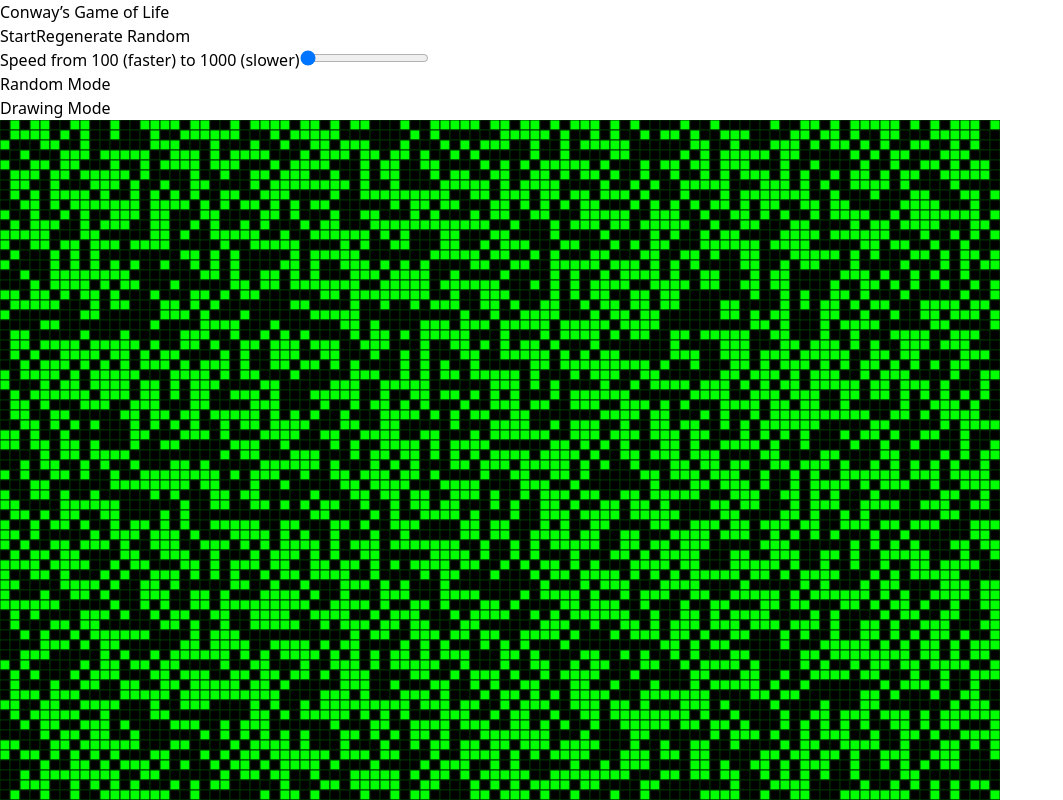
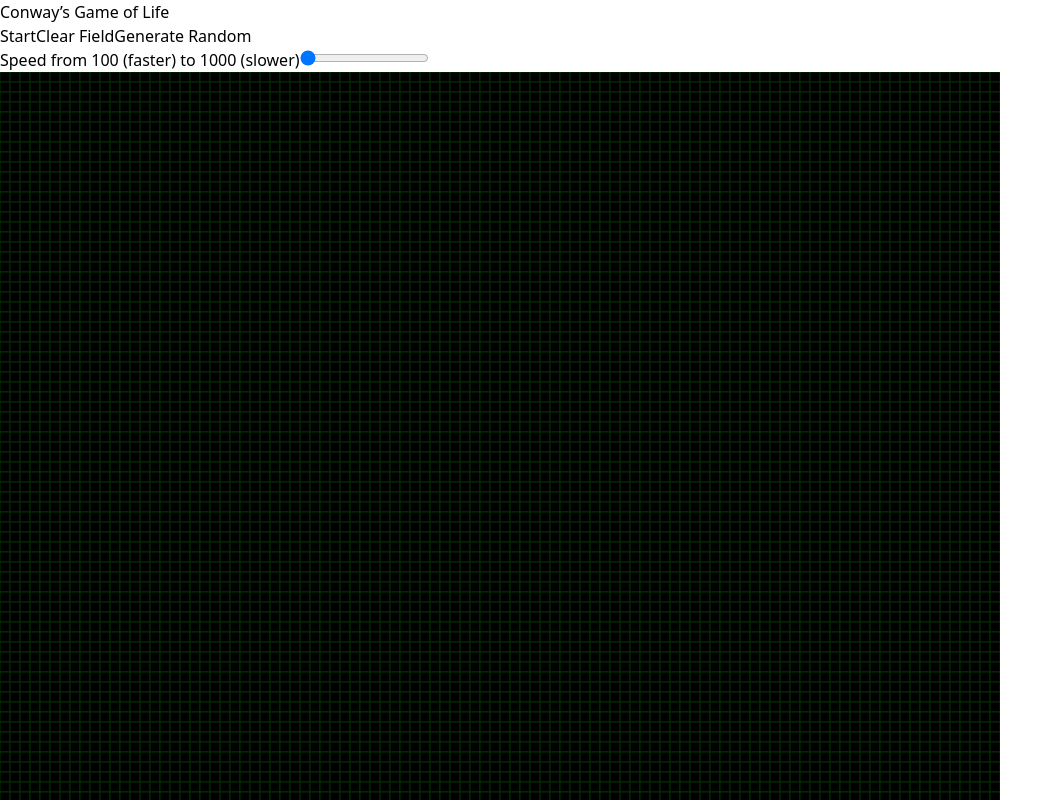
Before and after one commit to ALapina/Conways-Game-of-Life, a React (Vite) app: page / in a window 1280 px wide. Shown: the top 800 px of the page, without its empty margins (0-1063 px from the left). Built offline with nearby package versions, Linux system fonts and the light colour scheme.

Commit message:
refactor

```diff
--- a/index.html
+++ b/index.html
@@ -4,7 +4,7 @@
     <meta charset="UTF-8" />
     <link rel="icon" type="image/svg+xml" href="/vite.svg" />
     <meta name="viewport" content="width=device-width, initial-scale=1.0" />
-    <title>Vite + React + TS</title>
+    <title>Conways Game of Life</title>
   </head>
   <body>
     <div id="root"></div>
--- a/src/App.tsx
+++ b/src/App.tsx
@@ -9,22 +9,13 @@
 // TODO: Some styles
 // TODO: Write tests
 // TODO: Maybe WIDTH, HEIGHT, RESOLUTION as inputs (probably no)
-// TODO: Readme
-// TODO: Host on github pages
+// DONE: Readme
+// DONE: Host on github pages
 
-//DONE: When we switch between modes preserve grid changes. DO not regenerate Grid
-
-import {useEffect, useRef, useState} from 'react';
-import {Switch} from './components/switch.tsx';
-import {
-  CANVAS_HEIGHT,
-  CANVAS_WIDTH,
-  DEFAULT_SPEED,
-  RESOLUTION,
-  COLS,
-  ROWS,
-} from './constants.ts';
-import {renderGrid} from "./utils/render-grid.ts";
+import {useEffect, useState} from 'react';
+import {DEFAULT_SPEED, COLS, ROWS} from './constants.ts';
+import {buildNextGenerationGrid} from './utils/build-next-generation-grid.tsx';
+import {Canvas} from './components/canvas.tsx';
 
 const buildRandomGrid = (): number[][] => {
   const grid = [];
@@ -35,125 +26,22 @@ const buildRandomGrid = (): number[][] => {
 };
 
 const buildEmptyGrid = (): number[][] => {
-  return new Array(COLS)
-    .fill(null)
-    .map(() => new Array(ROWS).fill(null).map(() => 0));
-};
-
-const countNeighbors = (grid: number[][], col: number, row: number) => {
-  let sumNeighbours = 0;
-
-  //looping through all neighbours
-  for (let i = -1; i < 2; i++) {
-    for (let j = -1; j < 2; j++) {
-      //do not loop over current cell
-      if (i === 0 && j === 0) {
-        continue;
-      }
-
-      const x_cell = col + i;
-      const y_cell = row + j;
-
-      if (x_cell >= 0 && y_cell >= 0 && x_cell < COLS && y_cell < ROWS) {
-        const currentNeighbour = grid[col + i][row + j];
-        sumNeighbours += currentNeighbour;
-      }
-    }
-  }
-
-  return sumNeighbours;
-};
-
-const nextGeneration = (grid: number[][]) => {
-  // create exact copy of current grid
-  const nextGeneration = grid.map((arr) => [...arr]);
-
-  for (let col = 0; col < grid.length; col++) {
-    for (let row = 0; row < grid[col].length; row++) {
-      const cell = grid[col][row];
-
-      const neighbors = countNeighbors(grid, col, row);
-
-      // rules
-      if (cell == 0 && neighbors == 3) {
-        nextGeneration[col][row] = 1;
-      } else if (cell == 1 && (neighbors < 2 || neighbors > 3)) {
-        nextGeneration[col][row] = 0;
-      }
-    }
-  }
-
-  return nextGeneration;
+  return new Array(COLS).fill(null).map(() => new Array(ROWS).fill(0));
 };
 
 function App() {
-  const [drawingMode, setDrawingMode] = useState(false);
-  const [drawingGrid, setDrawingGrid] = useState(buildEmptyGrid());
-  const [randomGrid, setRandomGrid] = useState(buildRandomGrid());
+  const [grid, setGrid] = useState(buildEmptyGrid());
   const [start, setStart] = useState(false);
   const [speed, setSpeed] = useState(DEFAULT_SPEED);
-  const [isDrawing, setIsDrawing] = useState(false)
-
-  const canvasRef = useRef<HTMLCanvasElement | null>(null);
-  const contextRef = useRef<CanvasRenderingContext2D | null>(null);
 
   useEffect(() => {
-    const canvas = canvasRef.current;
-    if (!canvas) return;
-    const context = canvas.getContext('2d');
-    if (!context) return;
-    contextRef.current = context;
-
-    canvas.width = CANVAS_WIDTH;
-    canvas.height = CANVAS_HEIGHT;
-
-    if (drawingMode) {
-      renderGrid(context, drawingGrid);
-    } else renderGrid(context, randomGrid);
-  }, [drawingGrid, randomGrid, start, drawingMode]);
-
-  useEffect(() => {
-    if (start && drawingMode) {
+    if (start) {
       const interval = setInterval(() => {
-        setDrawingGrid(nextGeneration(drawingGrid));
+        setGrid(buildNextGenerationGrid(grid));
       }, speed);
       return () => clearInterval(interval);
     }
-    if (start && !drawingMode) {
-      const interval = setInterval(() => {
-        setRandomGrid(nextGeneration(randomGrid));
-      }, speed);
-      return () => clearInterval(interval);
-    }
-  }, [drawingGrid, randomGrid, start, drawingMode, speed]);
-
-  const drawOnCanvas = (nativeEvent: any) => {
-    const {offsetX, offsetY} = nativeEvent;
-    const x = Math.floor(offsetX / RESOLUTION)
-    const y = Math.floor(offsetY / RESOLUTION)
-
-    if (!drawingGrid[x][y]) {
-      const copyOfGrid = [...drawingGrid];
-      copyOfGrid[x][y] = copyOfGrid[x][y] ? 0 : 1;
-      setDrawingGrid(copyOfGrid);
-    }
-  }
-
-  const startDrawing = ({nativeEvent}:any) => {
-    drawOnCanvas(nativeEvent);
-    setIsDrawing(true);
-  }
-
-  const finishDrawing = () => {
-    setIsDrawing(false);
-  };
-
-  const draw = ({nativeEvent}:any) => {
-    if (!isDrawing) {
-      return;
-    }
-    drawOnCanvas(nativeEvent);
-  }
+  }, [grid, start, speed]);
 
   return (
     <>
@@ -173,13 +61,18 @@ function App() {
         className={
           'disabled:opacity-50 m-4 py-2 px-4 rounded-full border-0 bg-violet-50 text-violet-700 hover:bg-violet-100'
         }
-        onClick={() => {
-          if (drawingMode) {
-            setDrawingGrid(buildEmptyGrid());
-          } else setRandomGrid(buildRandomGrid());
-        }}
+        onClick={() => setGrid(buildEmptyGrid())}
       >
-        {drawingMode ? 'Clear Field' : 'Regenerate Random'}
+        {'Clear Field'}
+      </button>
+      <button
+        disabled={start}
+        className={
+          'disabled:opacity-50 m-4 py-2 px-4 rounded-full border-0 bg-violet-50 text-violet-700 hover:bg-violet-100'
+        }
+        onClick={() => setGrid(buildRandomGrid())}
+      >
+        {'Generate Random'}
       </button>
       <div className={'p-4 border border-green-800'}>
         <label htmlFor={'speed'} className={'pr-4'}>
@@ -195,13 +88,7 @@ function App() {
           type={'range'}
         />
       </div>
-      <Switch
-        gameRunning={start}
-        onChange={() => {
-          setDrawingMode(!drawingMode);
-        }}
-      />
-      <canvas onMouseDown={startDrawing} onMouseUp={finishDrawing} onMouseMove={draw} ref={canvasRef} />
+      <Canvas grid={grid} setGrid={setGrid} start={start} />
     </>
   );
 }
--- /dev/null
+++ b/src/components/canvas.tsx
@@ -0,0 +1,64 @@
+import {CANVAS_HEIGHT, CANVAS_WIDTH, RESOLUTION} from '../constants.ts';
+import {Dispatch, SetStateAction, useEffect, useRef, useState} from 'react';
+import {renderGrid} from '../utils/render-grid.ts';
+
+type Props = {
+  grid: number[][];
+  setGrid: Dispatch<SetStateAction<number[][]>>;
+  start: boolean;
+};
+
+export const Canvas = ({grid, setGrid, start}: Props) => {
+  const [isDrawing, setIsDrawing] = useState(false);
+  const canvasRef = useRef<HTMLCanvasElement | null>(null);
+  const contextRef = useRef<CanvasRenderingContext2D | null>(null);
+
+  useEffect(() => {
+    const canvas = canvasRef.current;
+    if (!canvas) return;
+    contextRef.current = canvas.getContext('2d');
+    canvas.width = CANVAS_WIDTH;
+    canvas.height = CANVAS_HEIGHT;
+  }, []);
+
+  useEffect(() => {
+    const ctx = contextRef.current;
+    if (!ctx) return;
+    renderGrid(ctx, grid);
+  }, [grid, start]);
+
+  const drawOnCanvas = (nativeEvent: any) => {
+    const {offsetX, offsetY} = nativeEvent;
+    const x = Math.floor(offsetX / RESOLUTION);
+    const y = Math.floor(offsetY / RESOLUTION);
+
+    if (!grid[x][y]) {
+      const copyOfGrid = [...grid];
+      copyOfGrid[x][y] = copyOfGrid[x][y] ? 0 : 1;
+      setGrid(copyOfGrid);
+    }
+  };
+
+  const startDrawing = ({nativeEvent}: any) => {
+    setIsDrawing(true);
+    drawOnCanvas(nativeEvent);
+  };
+
+  const finishDrawing = () => {
+    setIsDrawing(false);
+  };
+
+  const draw = ({nativeEvent}: any) => {
+    if (!isDrawing) return;
+    drawOnCanvas(nativeEvent);
+  };
+
+  return (
+    <canvas
+      onMouseDown={startDrawing}
+      onMouseUp={finishDrawing}
+      onMouseMove={draw}
+      ref={canvasRef}
+    />
+  );
+};
--- a/src/components/switch.tsx
+++ /dev/null
@@ -1,25 +0,0 @@
-import {Root, Thumb} from '@radix-ui/react-switch';
-
-type Props = {
-  onChange: () => void;
-  gameRunning: boolean;
-};
-
-export const Switch = ({onChange, gameRunning}: Props) => {
-  return (
-    <div className='flex items-center p-4'>
-      <div className={'pr-4'}>Random Mode</div>
-      <Root
-        disabled={gameRunning}
-        onCheckedChange={onChange}
-        id='mode-switcher'
-        className='disabled:opacity-50 w-11 h-6 bg-blackA9 rounded-full relative shadow-[0_2px_10px] shadow-blackA7 focus:shadow-[0_0_0_2px] focus:shadow-black data-[state=checked]:bg-black outline-none cursor-default'
-      >
-        <Thumb className='block w-5 h-5 bg-[#00ff00] rounded-full shadow-[0_2px_2px] shadow-blackA7 transition-transform duration-100 translate-x-0.5 will-change-transform data-[state=checked]:translate-x-[19px]' />
-      </Root>
-      <label className='pl-4' htmlFor='mode-switcher'>
-        Drawing Mode
-      </label>
-    </div>
-  );
-};
--- /dev/null
+++ b/src/utils/build-next-generation-grid.tsx
@@ -0,0 +1,23 @@
+import {countNeighbors} from "./count-neighbors.ts";
+
+export const buildNextGenerationGrid = (grid: number[][]) => {
+  // create exact copy of current grid
+  const nextGeneration = grid.map((arr) => [...arr]);
+
+  for (let col = 0; col < grid.length; col++) {
+    for (let row = 0; row < grid[col].length; row++) {
+      const cell = grid[col][row];
+
+      const neighbors = countNeighbors(grid, col, row);
+
+      // rules
+      if (cell == 0 && neighbors == 3) {
+        nextGeneration[col][row] = 1;
+      } else if (cell == 1 && (neighbors < 2 || neighbors > 3)) {
+        nextGeneration[col][row] = 0;
+      }
+    }
+  }
+
+  return nextGeneration;
+};
--- /dev/null
+++ b/src/utils/count-neighbors.ts
@@ -0,0 +1,25 @@
+import {COLS, ROWS} from "../constants.ts";
+
+export const countNeighbors = (grid: number[][], col: number, row: number) => {
+  let sumNeighbours = 0;
+
+  //looping through all neighbours
+  for (let i = -1; i < 2; i++) {
+    for (let j = -1; j < 2; j++) {
+      //do not loop over current cell
+      if (i === 0 && j === 0) {
+        continue;
+      }
+
+      const x_cell = col + i;
+      const y_cell = row + j;
+
+      if (x_cell >= 0 && y_cell >= 0 && x_cell < COLS && y_cell < ROWS) {
+        const currentNeighbour = grid[col + i][row + j];
+        sumNeighbours += currentNeighbour;
+      }
+    }
+  }
+
+  return sumNeighbours;
+};
```
Also changed, not shown: 1 other file (tests, documents, lock files or other folders).
